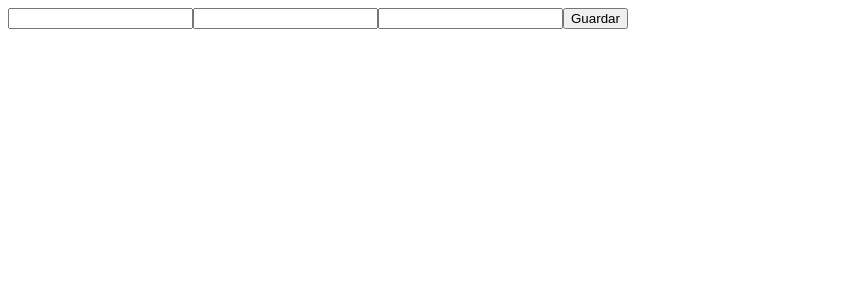
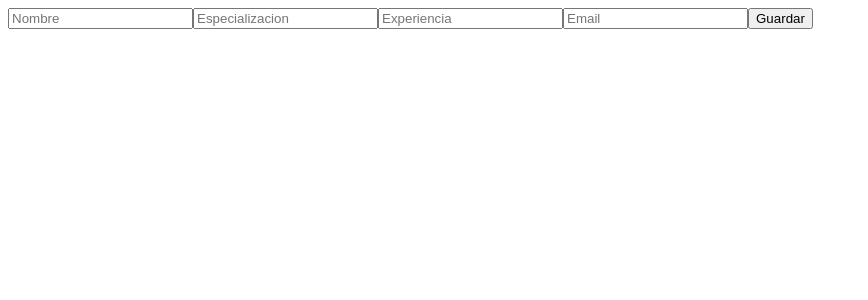
Before and after one commit to INF331-project/MedDirectory, a React (Vite) app in the folder MedDirectory/: page /editmed in a window 1280 px wide. Shown: the top 300 px of the page, without its empty margins (0-868 px from the left). Built offline with nearby package versions, Linux system fonts and the light colour scheme.

Commit message:
Button Added
Button added successfully, now it can update a med normally

```diff
--- a/MedDirectory/package.json
+++ b/MedDirectory/package.json
@@ -25,7 +25,7 @@
     "react": "^18.2.0",
     "react-dom": "^18.2.0",
     "react-router-dom": "^6.16.0",
-    "sass": "^1.68.0",
+    "sass": "^1.68.0"
   },
   "devDependencies": {
     "@types/react": "^18.2.15",
--- a/MedDirectory/src/components/EditMed.jsx
+++ b/MedDirectory/src/components/EditMed.jsx
@@ -1,9 +1,12 @@
 import React, { useEffect } from "react";
 import axios from "axios";
 import { useState } from "react";
-import { getAllDoctorsRoute } from '../utils/APIRoutes';
+import {useLocation} from 'react-router-dom';
+import { updateDoctor } from '../utils/APIRoutes';
 
-const EditMed = ({ doctor, onSave }) => {
+const EditMed = ( doctor ) => {
+    const location = useLocation();
+
     const [editedMed, setEditedMed] = useState({ ...doctor });
 
     const handleChange = (e) => {
@@ -14,15 +17,14 @@ const EditMed = ({ doctor, onSave }) => {
       });
     };
 
-    const handleSave = () => {
-      // Realizar una solicitud PUT para actualizar el usuario en la base de datos
-      axios.put(`${getAllDoctorsRoute}?id=${doctor}`, editedMed)
-        .then((response) => {
-          onSave(response.data); // Llama a la función onSave con los datos actualizados
-        })
-        .catch((error) => {
-          console.error('Error al actualizar usuario:', error);
-        });
+    //console.log({name, email, specialization, experience});
+    const handleSave = async () => {
+      try {
+        const response = await axios.put(`${updateDoctor}/${location.state.doctor}`, editedMed);
+        console.log("Datos del medico actualizados: ", response.data);
+      } catch (error) {
+        console.error('Error al actualizar los datos del medico: ', error);
+      }
     };
 
     return (
@@ -30,19 +32,29 @@ const EditMed = ({ doctor, onSave }) => {
         <input
           type="text"
           name="name"
+          placeholder="Nombre"
           value={editedMed.name}
           onChange={handleChange}
         />
         <input
           type="text"
-          name="especialización"
+          name="specialization"
+          placeholder="Especializacion"
           value={editedMed.specialization}
           onChange={handleChange}
         />
         <input
           type="text"
-          name="experiencia"
+          name="experience"
+          placeholder="Experiencia"
           value={editedMed.experience}
+          onChange={handleChange}
+        />
+        <input
+          type="text"
+          name="email"
+          placeholder="Email"
+          value={editedMed.email}
           onChange={handleChange}
         />
         <button onClick={handleSave}>Guardar</button>
--- a/MedDirectory/src/components/ListDoctors.jsx
+++ b/MedDirectory/src/components/ListDoctors.jsx
@@ -1,6 +1,7 @@
 import React, { useEffect, useState } from "react";
 import axios from "axios";
 import { getAllDoctorsRoute } from "../utils/APIRoutes";
+import { useNavigate } from "react-router-dom";
 
 function DoctorList() {
   const [doctors, setDoctors] = useState([]);
@@ -19,6 +20,11 @@ function DoctorList() {
     fetchData();
   }, []);
 
+    const navigate = useNavigate();
+    const sendID = (doctor) =>{
+      navigate('/editmed', {state : {doctor: doctor}})
+    }
+
   return (
     <div>
       <h2>List of Doctors</h2>
@@ -27,6 +33,7 @@ function DoctorList() {
           <li key={doctor._id}>
             {doctor.name}, {doctor.specialization}, {doctor.experience} of
             experience.
+            <button onClick={() => {sendID(doctor._id)}}>Editar</button>
           </li>
         ))}
       </ul>
--- a/MedDirectory/src/utils/APIRoutes.js
+++ b/MedDirectory/src/utils/APIRoutes.js
@@ -1,2 +1,3 @@
 export const host = "http://localhost:5000/doctorAPI";
 export const getAllDoctorsRoute = `${host}/getAllDoctors`;
+export const updateDoctor = `${host}/UpdateDoctorbyId`;
```
